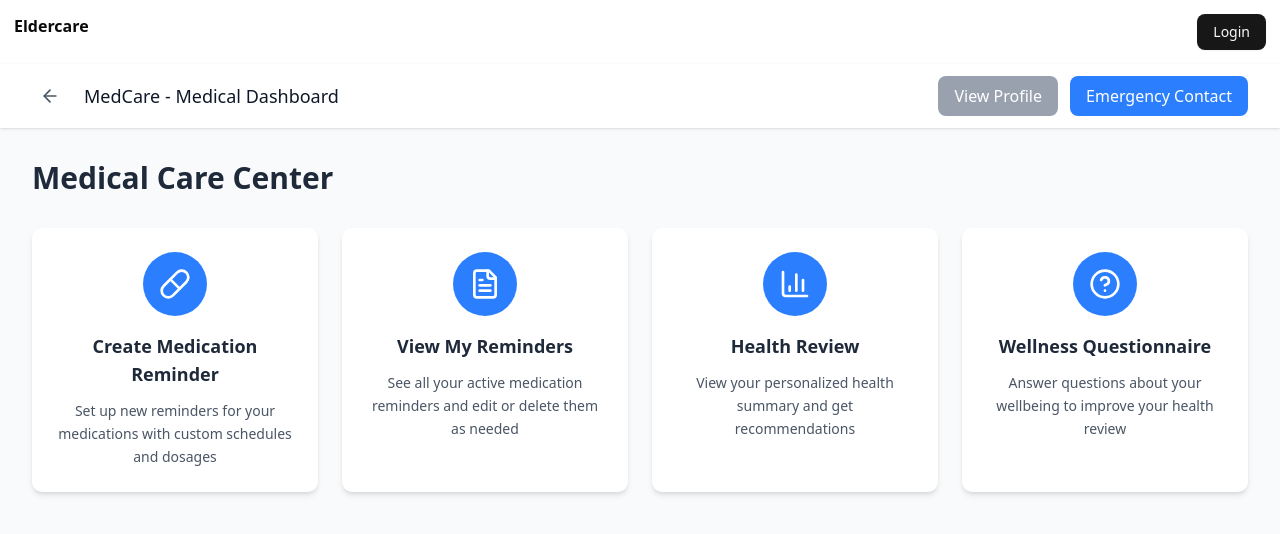
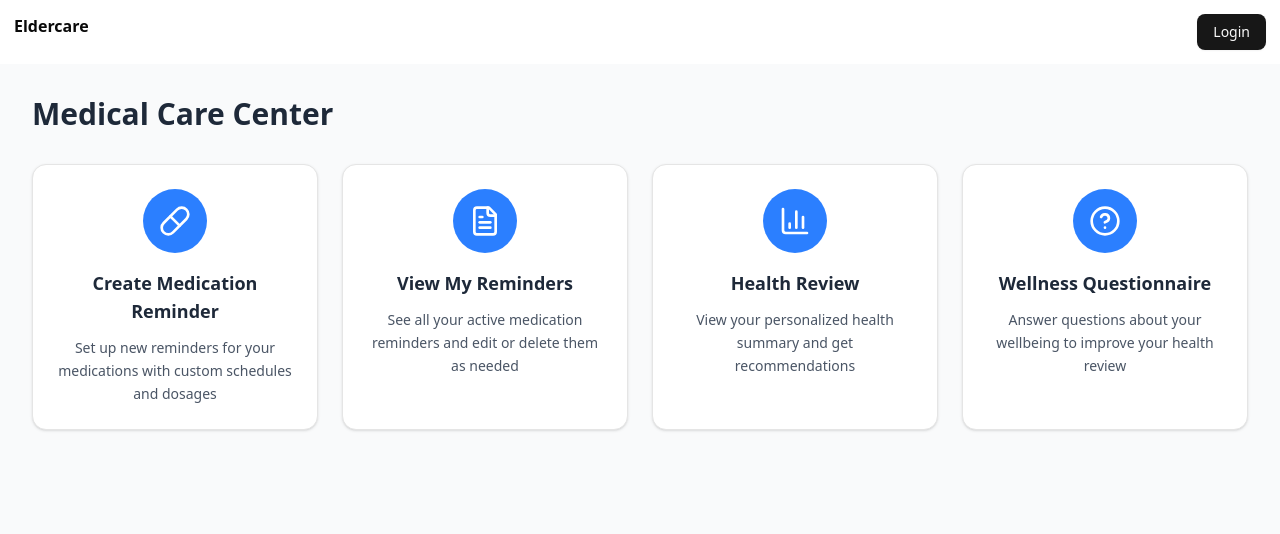
Before and after one commit to provsalt/BED2025Apr_P05_T1, a React (Vite) app in the folder frontend/: page /medical in a window 1280 px wide. Shown: the top 534 px of the page. Built offline with nearby package versions, Linux system fonts and the light colour scheme.

Commit message:
fix(medical): use standard layout.

```diff
--- a/frontend/src/routes/medical/medicalHomePage.jsx
+++ b/frontend/src/routes/medical/medicalHomePage.jsx
@@ -1,43 +1,16 @@
-import {React} from "react";
+import React from "react";
 import { Pill, FileText, BarChart3, HelpCircle, ArrowLeft } from 'lucide-react';
+import { Card, CardContent } from '@/components/ui/card';
 
 export const MedicalDashboard = () => {
   return (
-    <div className="min-h-screen bg-gray-50">
-      {/* Header */}
-      <div className="bg-white shadow-sm">
-        <div className="max-w-7xl mx-auto px-4 sm:px-6 lg:px-8">
-          <div className="flex justify-between items-center h-16">
-            {/* Logo/Title */}
-            <div className="flex items-center">
-              <button className="mr-4 p-2 hover:bg-gray-100 rounded-full transition-colors">
-                <ArrowLeft className="w-5 h-5 text-gray-600" />
-              </button>
-              <h1 className="text-lg font-medium text-gray-900">MedCare - Medical Dashboard</h1>
-            </div>
-
-            {/* Navigation Buttons */}
-            <div className="flex space-x-3">
-              <button className="px-4 py-2 bg-gray-400 text-white rounded-md hover:bg-gray-500 transition-colors">
-                View Profile
-              </button>
-              <button className="px-4 py-2 bg-blue-500 text-white rounded-md hover:bg-blue-600 transition-colors">
-                Emergency Contact
-              </button>
-            </div>
-          </div>
-        </div>
-      </div>
-
-      {/* Main Content */}
+    <div className="flex flex-col flex-1 bg-gray-50">
       <div className="max-w-7xl mx-auto px-4 sm:px-6 lg:px-8 py-8">
         <h2 className="text-3xl font-bold text-gray-800 mb-8">Medical Care Center</h2>
 
-        {/* Feature Cards Grid */}
         <div className="grid grid-cols-1 md:grid-cols-2 lg:grid-cols-4 gap-6">
-          {/* Create Medication Reminder Card */}
-          <div className="bg-white rounded-lg shadow-md p-6 hover:shadow-lg transition-shadow cursor-pointer">
-            <div className="flex flex-col items-center text-center">
+          <Card className="hover:shadow-lg transition-shadow cursor-pointer">
+            <CardContent className="flex flex-col items-center text-center">
               <div className="w-16 h-16 bg-blue-500 rounded-full flex items-center justify-center mb-4">
                 <Pill className="w-8 h-8 text-white" />
               </div>
@@ -45,12 +18,11 @@ export const MedicalDashboard = () => {
               <p className="text-sm text-gray-600 leading-relaxed">
                 Set up new reminders for your medications with custom schedules and dosages
               </p>
-            </div>
-          </div>
+            </CardContent>
+          </Card>
 
-          {/* View My Reminders Card */}
-          <div className="bg-white rounded-lg shadow-md p-6 hover:shadow-lg transition-shadow cursor-pointer">
-            <div className="flex flex-col items-center text-center">
+          <Card className="hover:shadow-lg transition-shadow cursor-pointer">
+            <CardContent className="flex flex-col items-center text-center">
               <div className="w-16 h-16 bg-blue-500 rounded-full flex items-center justify-center mb-4">
                 <FileText className="w-8 h-8 text-white" />
               </div>
@@ -58,12 +30,11 @@ export const MedicalDashboard = () => {
               <p className="text-sm text-gray-600 leading-relaxed">
                 See all your active medication reminders and edit or delete them as needed
               </p>
-            </div>
-          </div>
+            </CardContent>
+          </Card>
 
-          {/* Health Review Card */}
-          <div className="bg-white rounded-lg shadow-md p-6 hover:shadow-lg transition-shadow cursor-pointer">
-            <div className="flex flex-col items-center text-center">
+          <Card className="hover:shadow-lg transition-shadow cursor-pointer">
+            <CardContent className="flex flex-col items-center text-center">
               <div className="w-16 h-16 bg-blue-500 rounded-full flex items-center justify-center mb-4">
                 <BarChart3 className="w-8 h-8 text-white" />
               </div>
@@ -71,12 +42,11 @@ export const MedicalDashboard = () => {
               <p className="text-sm text-gray-600 leading-relaxed">
                 View your personalized health summary and get recommendations
               </p>
-            </div>
-          </div>
+            </CardContent>
+          </Card>
 
-          {/* Wellness Questionnaire Card */}
-          <div className="bg-white rounded-lg shadow-md p-6 hover:shadow-lg transition-shadow cursor-pointer">
-            <div className="flex flex-col items-center text-center">
+          <Card className="hover:shadow-lg transition-shadow cursor-pointer">
+            <CardContent className="flex flex-col items-center text-center">
               <div className="w-16 h-16 bg-blue-500 rounded-full flex items-center justify-center mb-4">
                 <HelpCircle className="w-8 h-8 text-white" />
               </div>
@@ -84,8 +54,8 @@ export const MedicalDashboard = () => {
               <p className="text-sm text-gray-600 leading-relaxed">
                 Answer questions about your wellbeing to improve your health review
               </p>
-            </div>
-          </div>
+            </CardContent>
+          </Card>
         </div>
       </div>
     </div>
```
